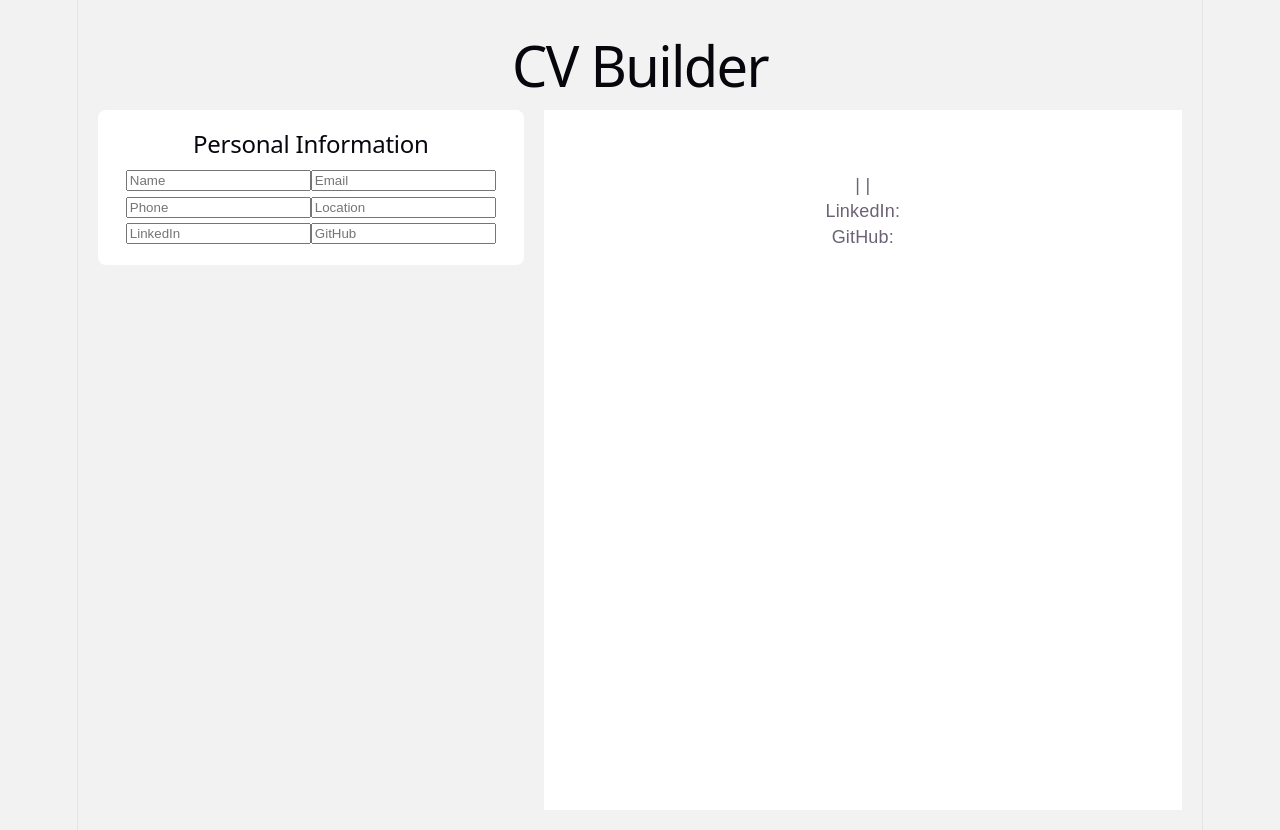
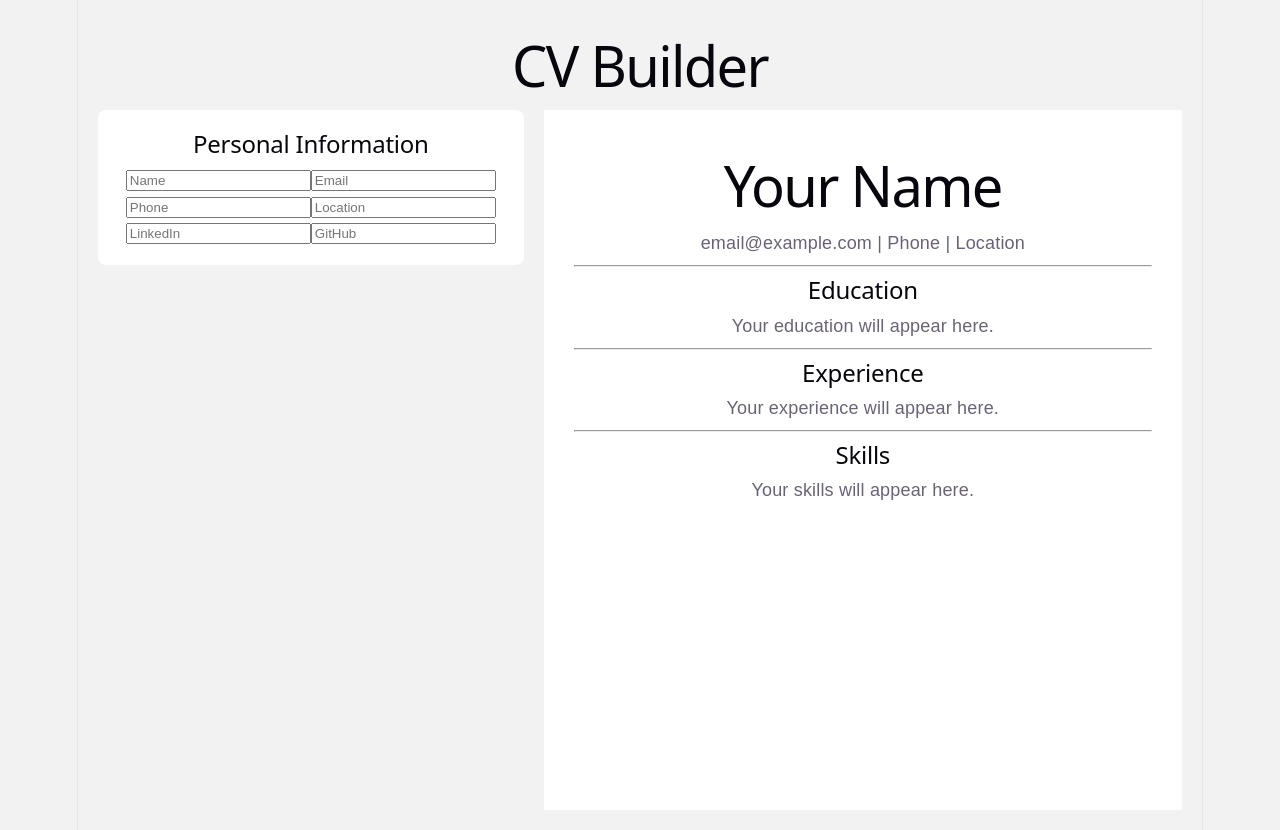
Before and after one commit to kidistm03/cv-making, a React (Vite) app: page / in a window 1280 px wide. Built offline with nearby package versions, Linux system fonts and the light colour scheme.

Commit message:
update cvpreview.jsx

```diff
--- a/src/components/CVPreview.jsx
+++ b/src/components/CVPreview.jsx
@@ -1,20 +1,46 @@
 function CVPreview({ cv }) {
   return (
-    <div>
-      <h1>{cv.personal.name}</h1>
+    <div className="cv">
 
-      <p>
-        {cv.personal.email} | {cv.personal.phone} |{" "}
-        {cv.personal.location}
-      </p>
+      <div className="cv-header">
+        <h1>{cv.personal.name || "Your Name"}</h1>
 
-      <p>
-        LinkedIn: {cv.personal.linkedin}
-      </p>
+        <p>
+          {cv.personal.email || "email@example.com"} |
+          {" "}
+          {cv.personal.phone || "Phone"} |
+          {" "}
+          {cv.personal.location || "Location"}
+        </p>
 
-      <p>
-        GitHub: {cv.personal.github}
-      </p>
+        <p>
+          {cv.personal.linkedin && `LinkedIn: ${cv.personal.linkedin}`}
+          {" "}
+          {cv.personal.github && `GitHub: ${cv.personal.github}`}
+        </p>
+      </div>
+
+      <hr />
+
+      <section>
+        <h2>Education</h2>
+        <p>Your education will appear here.</p>
+      </section>
+
+      <hr />
+
+      <section>
+        <h2>Experience</h2>
+        <p>Your experience will appear here.</p>
+      </section>
+
+      <hr />
+
+      <section>
+        <h2>Skills</h2>
+        <p>Your skills will appear here.</p>
+      </section>
+
     </div>
   );
 }
```
